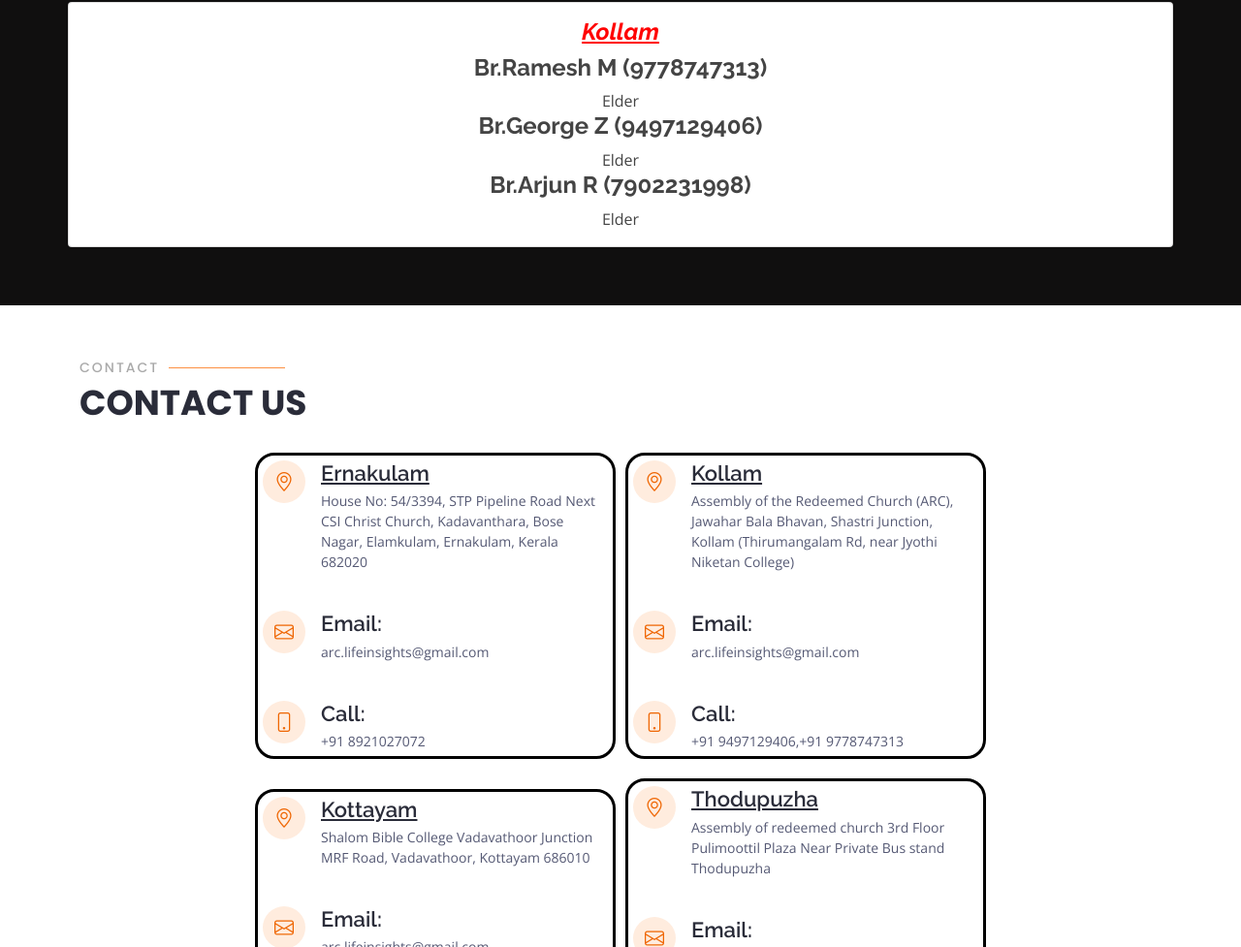
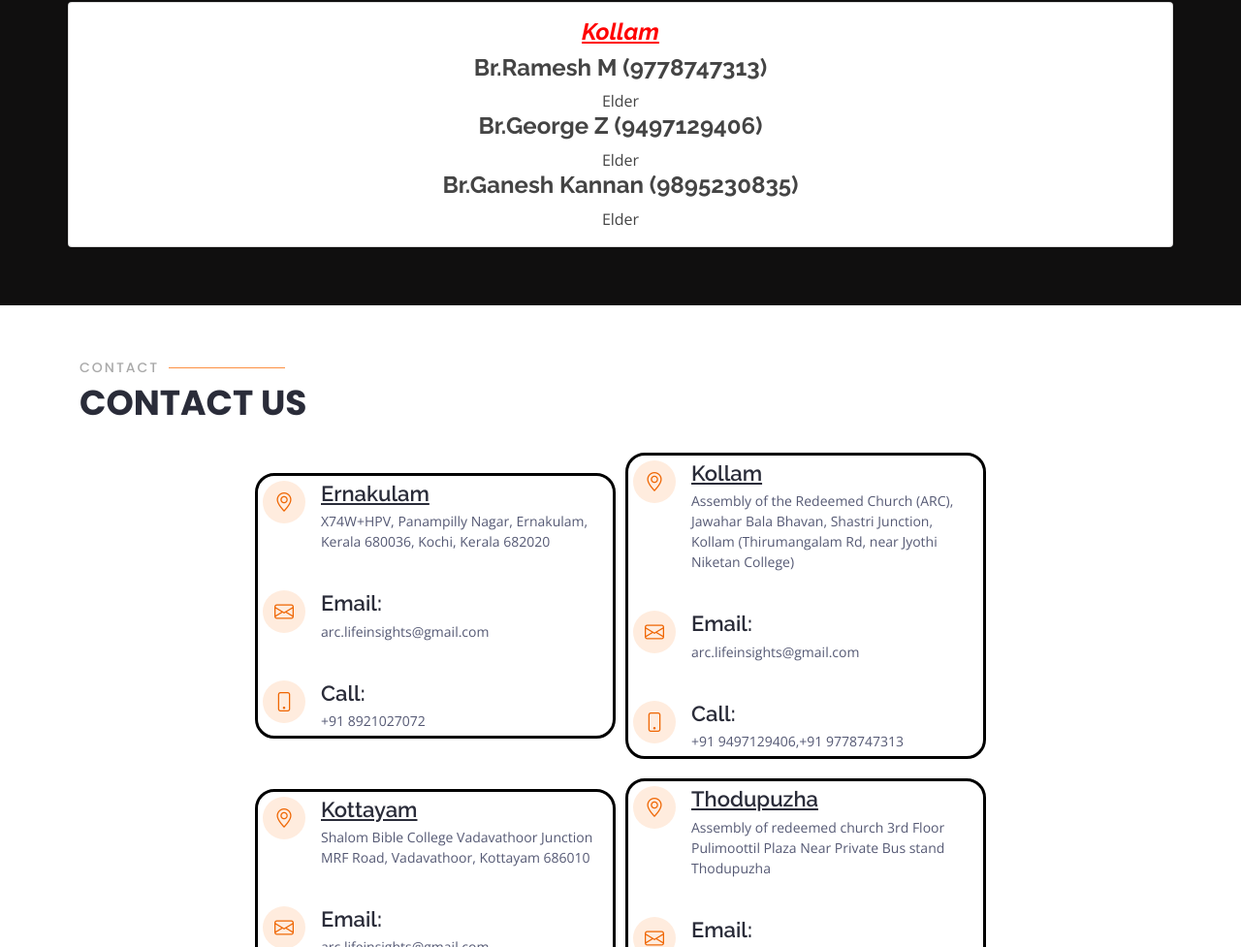
Before and after one commit to benjosephcheruvaippil/AssemblyOfTheRedeemed, a plain HTML site: page index.html in a window 1280 px wide. Shown: the part 5344-6321 px from the top of the page at 97% size. Drawn offline with nearby package versions, Linux system fonts and the light colour scheme.

Commit message:
address and minor changes

```diff
--- a/index.html
+++ b/index.html
@@ -755,7 +755,7 @@
                         <span>Elder</span>
                         <h4 style="font-weight:1000;">Br.George Z (9497129406)</h4>
                         <span>Elder</span>
-                        <h4 style="font-weight:1000;">Br.Arjun R (7902231998)</h4>
+                        <h4 style="font-weight:1000;">Br.Ganesh Kannan (9895230835)</h4>
                         <span>Elder</span>
                     </div>
                 </div>
@@ -780,8 +780,7 @@
                                 <i class="bi bi-geo-alt"></i>
                                 <h4><span style="text-decoration:underline;">Ernakulam</span></h4>
                                 <p>
-                                    House No: 54/3394, STP Pipeline Road Next CSI Christ Church, Kadavanthara,
-                                    Bose Nagar, Elamkulam, Ernakulam, Kerala 682020
+                                  X74W+HPV, Panampilly Nagar, Ernakulam, Kerala 680036, Kochi, Kerala 682020
                                 </p>
                             </div>
 
```
